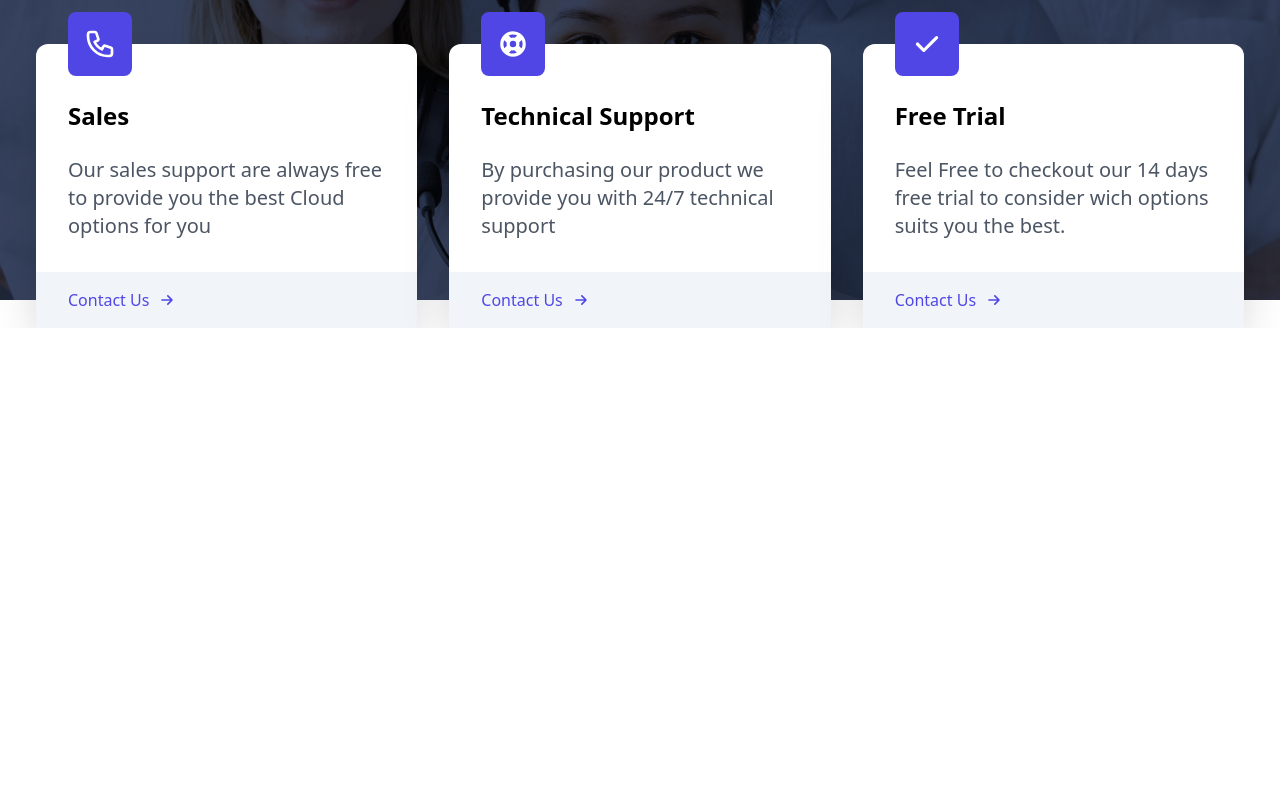
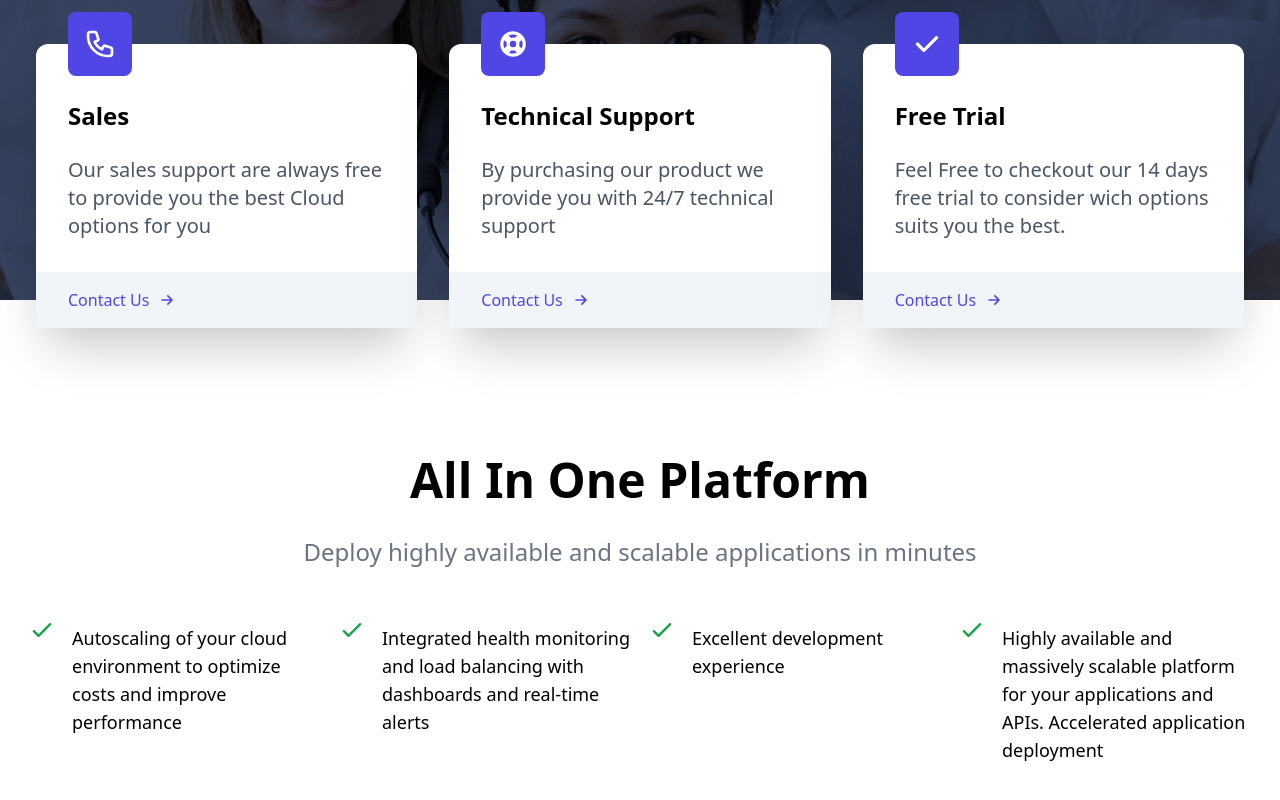
Before and after one commit to PawelDat/Cloud-Website, a React (Create React App) app: page / in a window 1280 px wide. Shown: the part 1746-2546 px from the top of the page. Before the commit the page ends 2074 px from the top, so only its background shows below. Built offline with nearby package versions, Linux system fonts and the light colour scheme.

Commit message:
Completed Section

```diff
--- a/src/App.js
+++ b/src/App.js
@@ -3,6 +3,7 @@ import Hero from './components/Hero'
 import NavBar from './components/NavBar'
 import AboutUs from './components/AboutUs'
 import Support from './components/Support'
+import SupportDetails from './components/SupportDetails'
 const App = () => {
   return (
     <div className="app">
@@ -10,6 +11,7 @@ const App = () => {
       <Hero/>
       <AboutUs/>
       <Support/>
+      <SupportDetails/>
     </div>
   )
 }
--- /dev/null
+++ b/src/components/SupportDetails.js
@@ -0,0 +1,63 @@
+import React from "react";
+import { CheckIcon } from "@heroicons/react/outline";
+
+const SupportDetails = () => {
+  return (
+    <div name="platforms" className="w-full my-32">
+      <div className="max-w-[1240px] mx-auto px-2">
+        <h2 className="text-5xl font-bold text-center">All In One Platform</h2>
+        <p className="text-2xl py-8 text-gray-500 text-center">
+          Deploy highly available and scalable applications in minutes
+        </p>
+
+        <div className="grid sm:grid-cols-2 lg:grid-cols-4 gap-4 pt-4">
+          <div className="flex">
+            <div>
+              <CheckIcon className="w-7 mr-4 text-green-600" />
+            </div>
+            <div>
+              <p className="text-lg pt-2 pb-4">
+                Autoscaling of your cloud environment to optimize costs and
+                improve performance
+              </p>
+            </div>
+          </div>
+          <div className="flex">
+            <div>
+              <CheckIcon className="w-7 mr-4 text-green-600" />
+            </div>
+            <div>
+              <p className="text-lg pt-2 pb-4">
+                Integrated health monitoring and load balancing with dashboards
+                and real-time alerts
+              </p>
+            </div>
+          </div>
+          <div className="flex">
+            <div>
+              <CheckIcon className="w-7 mr-4 text-green-600" />
+            </div>
+            <div>
+              <p className="text-lg pt-2 pb-4">
+                Excellent development experience
+              </p>
+            </div>
+          </div>
+          <div className="flex">
+            <div>
+              <CheckIcon className="w-7 mr-4 text-green-600" />
+            </div>
+            <div>
+              <p className="text-lg pt-2 pb-4">
+                Highly available and massively scalable platform for your
+                applications and APIs. Accelerated application deployment
+              </p>
+            </div>
+          </div>
+        </div>
+      </div>
+    </div>
+  );
+};
+
+export default SupportDetails;
```
Also changed, not shown: src/components/Support.js (+8 -4 lines).
